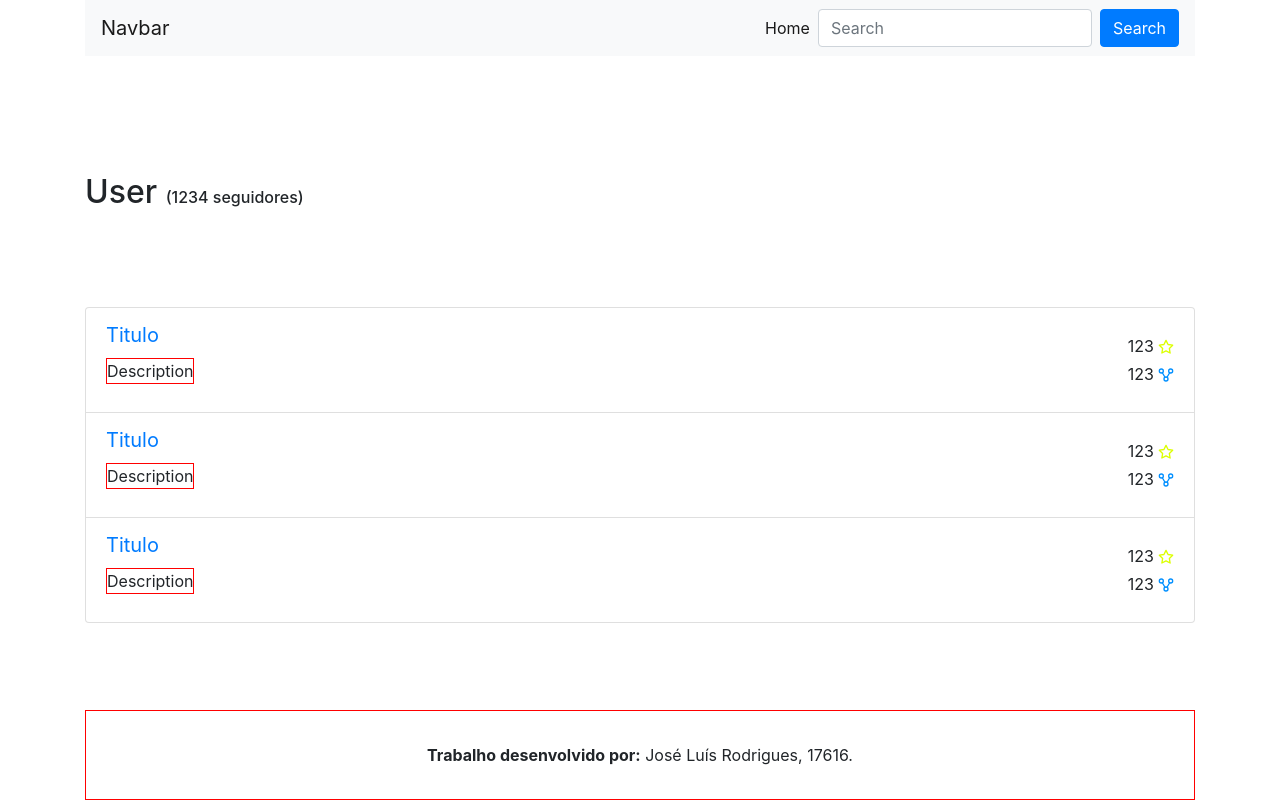
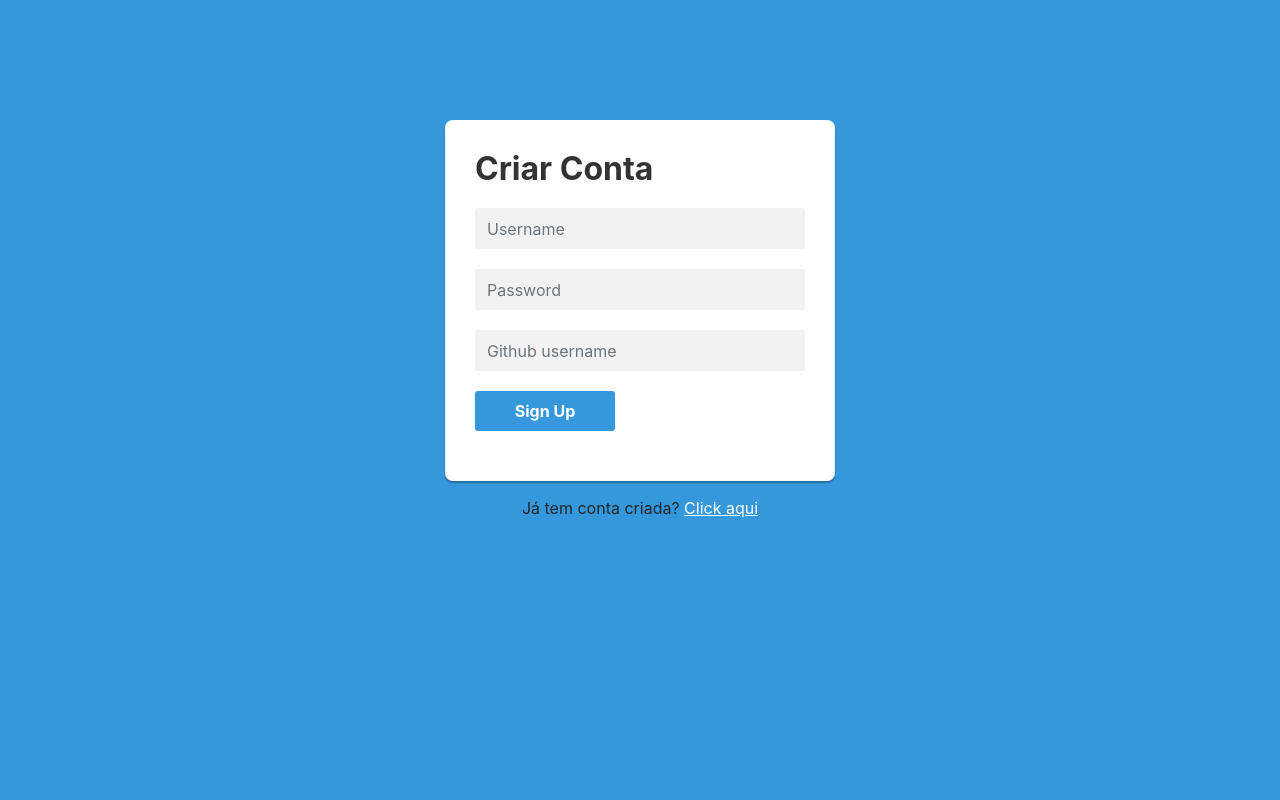
Before and after one commit to galleonpt/TP2-ISI, a React (Create React App) app in the folder client/: page / in a window 1280 px wide. Built offline with nearby package versions, Linux system fonts and the light colour scheme.

Commit message:
Add: tela de criaçao de conta

```diff
--- /dev/null
+++ b/client/src/pages/CreateAcc/index.tsx
@@ -0,0 +1,27 @@
+import React from 'react';
+import './styles.css'
+function CreateAcc(){
+  return(
+    <div className="signup-form">
+      <form >
+        <h2 className="title">Criar Conta</h2>
+        <div className="form-group">
+          <input type="text" className="form-control" name="Username" placeholder="Username" />
+        </div>
+        <div className="form-group">
+          <input type="password" className="form-control" name="password" placeholder="Password" />
+        </div>
+        <div className="form-group">
+          <input type="text" className="form-control" name="github" placeholder="Github username" />
+        </div>
+        <div className="form-group">
+          <button type="submit" className="btn btn-primary btn-lg">Sign Up</button>
+        </div>
+      </form>
+
+      <div className="hint-text">Já tem conta criada? <a href="#">Click aqui</a></div>
+    </div>
+  )
+}
+
+export default CreateAcc;
--- /dev/null
+++ b/client/src/pages/CreateAcc/styles.css
@@ -0,0 +1,97 @@
+html{
+  overflow: hidden;
+}
+
+body{
+  background-color: #3598dc;
+}
+
+.form-control{
+  height: 41px;
+  background: #f2f2f2;
+  box-shadow: none !important;
+  border: none;
+}
+
+.form-control:focus{
+  background: #e2e2e2;
+}
+
+.form-control, .btn{
+  border-radius: 3px;
+}
+
+.signup-form{
+  width: 100vw;
+  height: 100vh;
+  max-width: 390px;
+  margin: auto;
+  padding-top: 120px;
+}
+
+.signup-form form{
+  color: #999;
+  border-radius: 8px;
+  margin-bottom: 15px;
+  background: #fff;
+  box-shadow: 0px 2px 2px rgba(0, 0, 0, 0.3);
+  padding: 30px;
+}
+
+.title {
+  color: #333;
+  font-weight: bold;
+  margin-bottom:20px;
+}
+
+.signup-form .form-group{
+  margin-bottom: 20px;
+}
+
+.signup-form input[type="checkbox"]{
+  margin-top: 3px;
+}
+
+.signup-form .row div:first-child{
+  padding-right: 10px;
+}
+
+.signup-form .row div:last-child{
+  padding-left: 10px;
+}
+
+.signup-form .btn{
+  font-size: 16px;
+  font-weight: bold;
+  background: #3598dc;
+  border: none;
+  min-width: 140px;
+}
+
+.signup-form .btn:hover, .signup-form .btn:focus{
+  background: #2389cd !important;
+  outline: none;
+}
+
+.signup-form a{
+  color: #fff;
+  text-decoration: underline;
+}
+
+.signup-form a:hover{
+  text-decoration: none;
+}
+
+.signup-form form a{
+  color: #3598dc;
+  text-decoration: none;
+}
+
+.signup-form form a:hover{
+  text-decoration: underline;
+}
+
+.signup-form .hint-text {
+  padding-bottom: 15px;
+  text-align: center;
+}
--- a/client/src/routes.tsx
+++ b/client/src/routes.tsx
@@ -3,12 +3,12 @@ import { Route, BrowserRouter } from "react-router-dom";
 
 import Login from "./pages/Login";
 import RepoList from './pages/ReposList'
-
+import CreateAcc from './pages/CreateAcc';
 const Routes = () => {
   return (
     <BrowserRouter>
       {/* <Route component={Login} path="/" exact /> */}
-      <Route component={RepoList} path="/" exact />
+      <Route component={CreateAcc} path="/" exact />
     </BrowserRouter>
   );
 };
```
Also changed, not shown: 1 other file (tests, documents, lock files or other folders).
